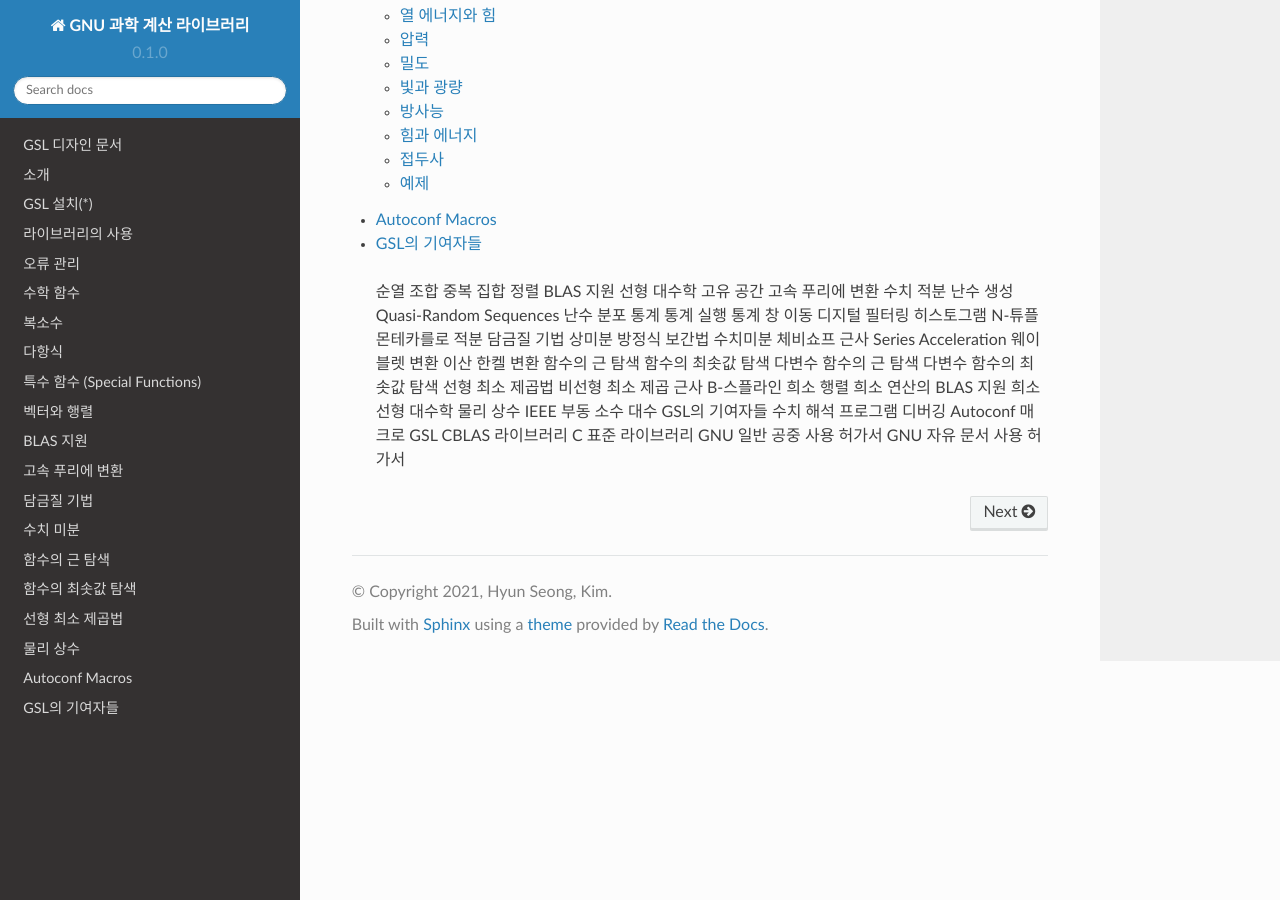
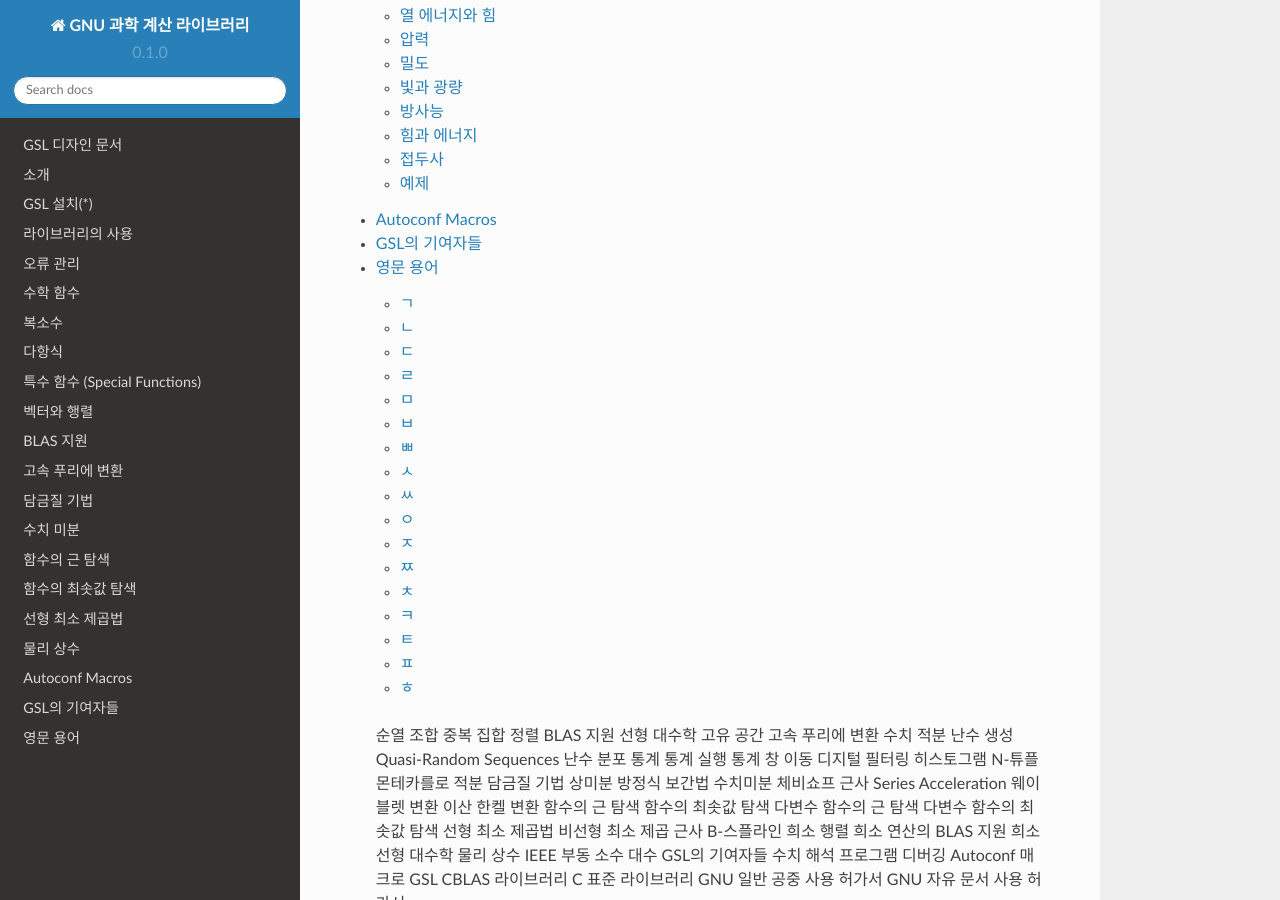
Before and after one commit to HornPenguin/book_gsl_manual_kor, a Sphinx documentation site: the page built from docs/source/index.rst, in a window 1280 px wide and 900 px high, scrolled down 5103 px. Built offline with Sphinx 7.4.7 and the Read the Docs theme 2.0.0, drawn with Linux system fonts in a browser that asks for light colours.

Commit message:
영문 수정

```diff
--- a/docs/source/index.rst
+++ b/docs/source/index.rst
@@ -51,6 +51,7 @@ gsl 2.7 manual document를 기준으로 해서 번역합니다. GSL 차후 버
    물리 상수
    autoconf
    GSL의 기여자들
+   영문 용어
 
 ..
 
```
Also changed, not shown: docs/source/dic/ㅉ.inc (added), 1 other file.
